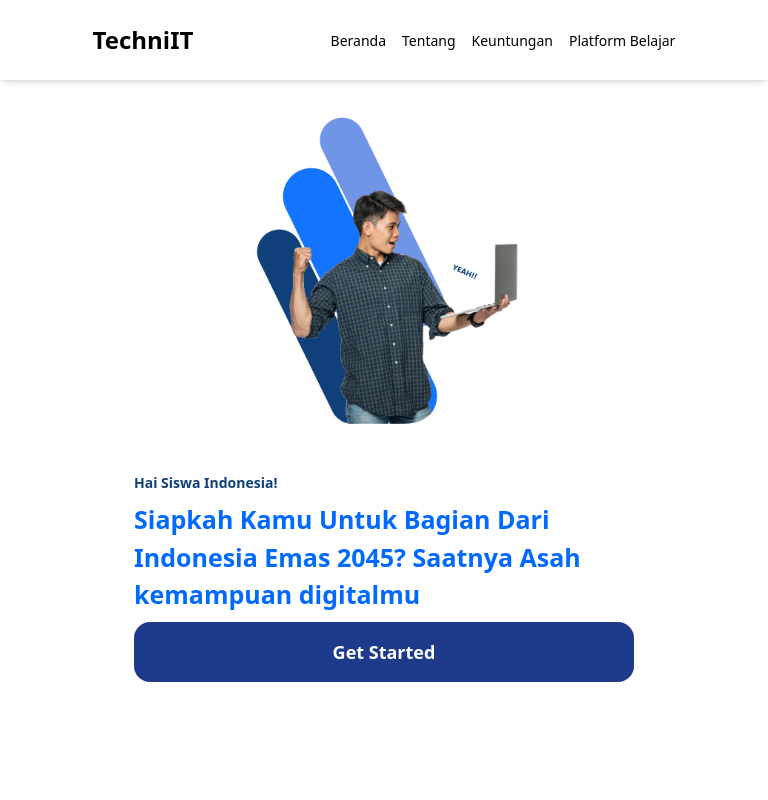
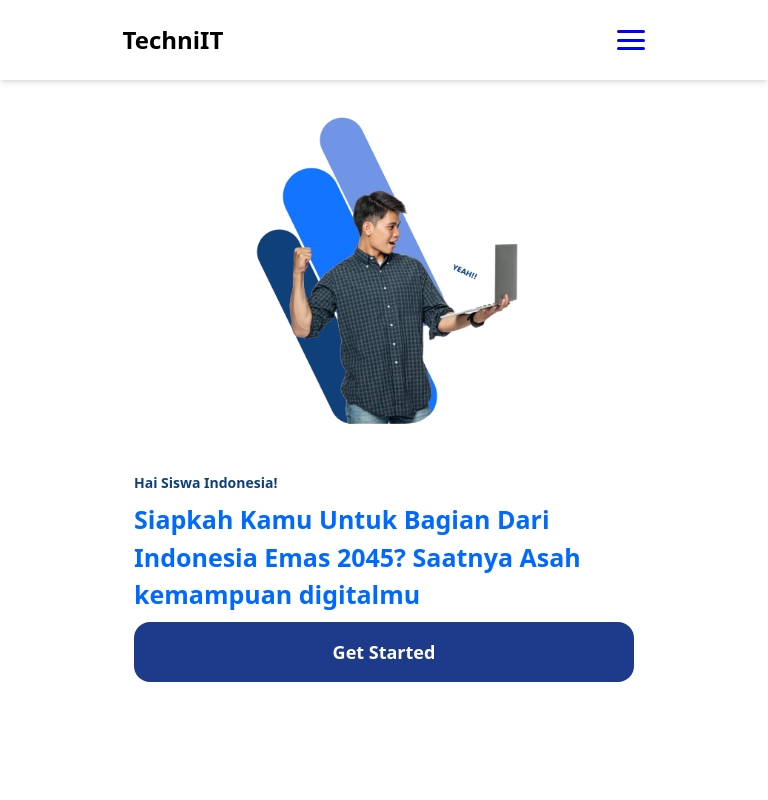
Before and after one commit to ADITYAzin/technIT, a website: page index.html in a window 768 px wide. Shown: the top 800 px of the page. Drawn offline with nearby package versions, Linux system fonts and the light colour scheme.

Commit message:
2nd commit by @Aliezzar - Add some responsive navbar

```diff
--- /dev/null
+++ b/css/responsive-nav.css
@@ -0,0 +1,231 @@
+nav {
+    transition: 0.6s;
+    -webkit-transition: 0.6s;
+    -moz-transition: 0.6s;
+    -ms-transition: 0.6s;
+    -o-transition: 0.6s;
+    box-shadow: 0 2px 4px rgba(0, 0, 0, 0.1);
+    flex-direction: row;
+}
+
+nav .logo {
+    text-decoration: none;
+    color: white;
+    width: 150px;
+}
+
+
+nav ul {
+    position: relative;
+    display: flex;
+    justify-content: space-around;
+    align-items: center;
+    width: 70%;
+    margin-bottom: 0px;
+    display: flex;
+    flex-direction: row;
+}
+
+nav ul li {
+    position: relative;
+    list-style: none;
+}
+
+nav ul li a {
+    position: relative;
+    margin: 0 15px;
+    text-decoration: none;
+    letter-spacing: 2px;
+    font-weight: 500px;
+    transition: 0.6s;
+    -webkit-transition: 0.6s;
+    -moz-transition: 0.6s;
+    -ms-transition: 0.6s;
+    -o-transition: 0.6s;
+    display: inline-block;
+}
+
+nav ul li a::before,
+nav ul li a::after {
+    content: '';
+    position: absolute;
+    width: 100%;
+    left: 0;
+}
+
+nav ul li a::before {
+    background-color: blue;
+    height: 2px;
+    bottom: 0;
+    transform-origin: 100% 50%;
+    transform: scaleX(0);
+    transition: transform .3s cubic-bezier(0.76, 0, 0.24, 1);
+}
+
+nav ul li a::after {
+    content: attr(data-replace);
+    height: 100%;
+    top: 0;
+    transform-origin: 100% 50%;
+    transform: translate3d(200%, 0, 0);
+    transition: transform .3s cubic-bezier(0.76, 0, 0.24, 1);
+    color: blue;
+}
+
+nav ul li a:hover::before {
+    transform-origin: 0% 50%;
+    transform: scaleX(1);
+}
+
+nav ul li a:hover::after {
+    transform: translate3d(0, 0, 0);
+}
+
+.menu-toggle {
+    display: none;
+}
+/* Navbar End */
+
+        @media screen and (min-width: 768px) and (max-width: 1040) {
+            body {
+                overflow-x: hidden;
+            }
+            /* Navbar */
+            nav ul {
+                width: 50%;
+            }
+
+            /* Navbar end */
+        }
+
+        @media screen and (max-width: 768px)  {
+            body {
+                overflow-x: hidden;
+            }
+
+            /* Navbar */
+            nav {
+                transition: 0.6s;
+                -webkit-transition: 0.6s;
+                -moz-transition: 0.6s;
+                -ms-transition: 0.6s;
+                -o-transition: 0.6s;
+            }
+
+            nav ul {
+                position: absolute;
+                right: 0;
+                top: 0;
+                height: 100vh;
+                width: 40%;
+                justify-content: space-evenly;
+                flex-direction: column;
+                align-items: center;
+                background-color: transparent;
+                backdrop-filter: blur(3px);
+                transform: translateX(100%);
+                -webkit-transform: translateX(100%);
+                -moz-transform: translateX(100%);
+                -ms-transform: translateX(100%);
+                -o-transform: translateX(100%);
+                transition: 1s;
+                -webkit-transition: 1s;
+                -moz-transition: 1s;
+                -ms-transition: 1s;
+                -o-transition: 1s;
+            }
+
+            nav ul li a {
+                color: #fff;
+            }
+
+            nav ul.slide {
+                z-index: -2;
+                background: rgba(0, 0, 0, 0.8);
+                opacity: 1;
+                transform: translateX(0);
+                -webkit-transform: translateX(0);
+                -moz-transform: translateX(0);
+                -ms-transform: translateX(0);
+                -o-transform: translateX(0);
+            }
+
+
+            /* Hamburger Menu */
+            .menu-toggle {
+                display: flex;
+                flex-direction: column;
+                height: 20px;
+                justify-content: space-between;
+                position: relative;
+            }
+
+
+            .menu-toggle input {
+                display: block;
+                position: absolute;
+                width: 40px;
+                height: 28px;
+                left: -5px;
+                top: -3px;
+                opacity: 0;
+                cursor: pointer;
+                opacity: 0;
+                z-index: 3;
+            }
+
+            .menu-toggle span {
+                display: flex;
+                width: 28px;
+                height: 3px;
+                background-color: blue;
+                border-radius: 3px;
+                -webkit-border-radius: 3px;
+                -moz-border-radius: 3px;
+                -ms-border-radius: 3px;
+                -o-border-radius: 3px;
+                transition: all 0.5s;
+                -webkit-transition: all 0.5s;
+                -moz-transition: all 0.5s;
+                -ms-transition: all 0.5s;
+                -o-transition: all 0.5s;
+            }
+
+            .menu-toggle span:nth-child(2) {
+                transform-origin: 0 0;
+            }
+
+            .menu-toggle input:checked~span:nth-child(2) {
+                background-color: white;
+                transform: rotate(45deg) translate(-1px, -1px);
+                -webkit-transform: rotate(45deg) translate(-1px, -1px);
+                -moz-transform: rotate(45deg) translate(-1px, -1px);
+                -ms-transform: rotate(45deg) translate(-1px, -1px);
+                -o-transform: rotate(45deg) translate(-1px, -1px);
+            }
+
+            .menu-toggle span:nth-child(4) {
+                transform-origin: 0 100%;
+            }
+
+            .menu-toggle input:checked~span:nth-child(4) {
+                background-color: white;
+                transform: rotate(-45deg) translate(-1px, 0);
+                -webkit-transform: rotate(-45deg) translate(-1px, 0);
+                -moz-transform: rotate(-45deg) translate(-1px, 0);
+                -ms-transform: rotate(-45deg) translate(-1px, 0);
+                -o-transform: rotate(-45deg) translate(-1px, 0);
+            }
+
+            .menu-toggle input:checked~span:nth-child(3) {
+                opacity: 0;
+                transform: scale(0);
+                -webkit-transform: scale(0);
+                -moz-transform: scale(0);
+                -ms-transform: scale(0);
+                -o-transform: scale(0);
+            }
+
+            /* Navbar end */
+
+        }
--- a/index.html
+++ b/index.html
@@ -6,6 +6,7 @@
     <title>TechnIT</title>
     <script src="https://cdn.tailwindcss.com"></script>
     <link rel="stylesheet" href="css/fonts.css">
+    <link rel="stylesheet" href="css/responsive-nav.css">
     <!-- Link Swiper's CSS -->
     <link rel="stylesheet" href="https://cdn.jsdelivr.net/npm/swiper@11/swiper-bundle.min.css" />
 
@@ -46,13 +47,20 @@
             <h2 class="font-bold text-2xl"><a href="#beranda">TechniIT</a></h2>
         </div>
         <div class="nav-list ">
-            <ul class="flex flex-row items-center justify-around gap-4 font-medium">
-                <li><a href="#beranda">Beranda</a></li>
-                <li><a href="#tentang-kami">Tentang</a></li>
-                <li><a href="#benefit">Keuntungan</a></li>
-                <li><a href="#platform-belajar">Platform Belajar</a></li>
+            <ul class=" items-center gap-4 font-medium">
+                <li><a href="#beranda" style=" text-align: center;">Beranda</a></li>
+                <li><a href="#tentang-kami" style=" text-align: center;">Tentang</a></li>
+                <li><a href="#benefit" style=" text-align: center;">Keuntungan</a></li>
+                <li><a href="#platform-belajar" style=" text-align: center;">Platform Belajar</a></li>
             </ul>
         </div>
+        <div class="menu-toggle">
+            <input type="checkbox">
+            <span></span>
+            <span></span>
+            <span></span>
+        </div>
+
     </nav>
 
     <section class="on w-full h-[auto]" id="beranda">
@@ -69,7 +77,7 @@
     </section>
 
 
-    <section class="about-us mt-36 w-full bg-slate-100 py-28" id="about-us">
+    <section class="about-us mt-36 w-full bg-slate-100 py-28" id="tentang-kami">
         <h2 class="text-4xl text-center font-bold text-blue-500 mb-20 bg">Sedikit Tentang Kami</h2>
         <section class="flex flex-wrap items-center justify-around gap-8 mx-8">
             <main class="about-text-area w-full max-w-[450px] max-[1095px]:max-w-[550px]">
@@ -110,7 +118,7 @@
         </section>
       </section>
 
-    <section class="platform-belajar w-full">
+    <section class="platform-belajar w-full" id="platform-belajar">
         <h2 class="text-3xl font-bold mx-8 my-40 text-center">Rekomendasi channel YouTube keren yang bisa kamu tonton buat belajar pengembangan web secara otodidak dan gratis!</h2>
         <!-- Swiper -->
 
--- a/javascript/lomba.js
+++ b/javascript/lomba.js
@@ -1,7 +1,5 @@
 const replaceBox = document.querySelector('.online-course-area');
 const swiperSlides = document.querySelectorAll('.swiper-slide');
-
-
 
 
 function fetchCourseArea() {
@@ -120,4 +118,15 @@ function UICardYTChannel(applies,i) {
         </div>
       </div>
     </div>`;
-}
+};
+
+
+
+
+// for hamburger
+const menuToggle = document.querySelector('.menu-toggle input');
+const nav = document.querySelector('nav ul');
+
+menuToggle.addEventListener('click', function () {
+    nav.classList.toggle('slide')
+});
```
Also changed, not shown: css/fonts.css (+4 -4 lines), tailwind/tailwind.config.js (+1 -11 lines).
